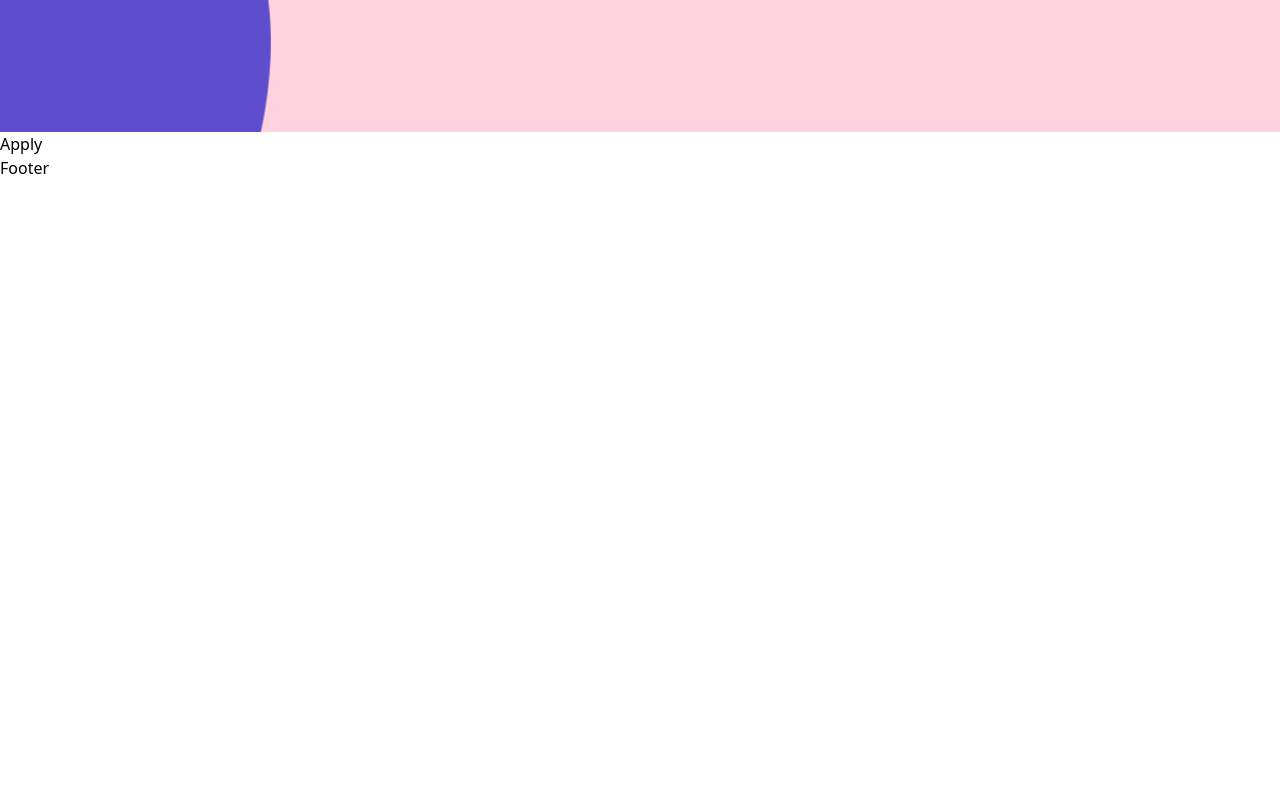
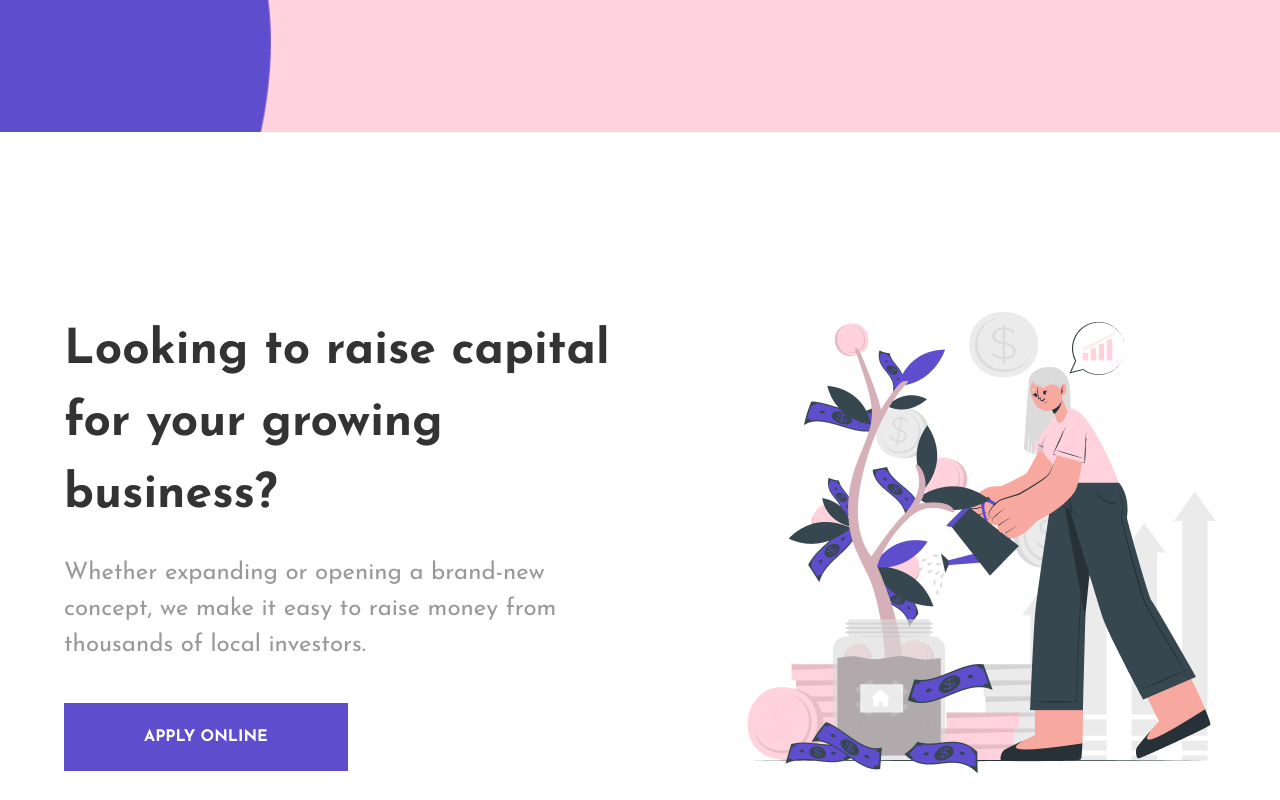
Before and after one commit to AlfazUlIslam/next-invest, a React (Vite) app: page / in a window 1280 px wide. Shown: the part 2980-3780 px from the top of the page. Before the commit the page ends 3160 px from the top, so only its background shows below. Built offline with nearby package versions, Linux system fonts and the light colour scheme.

Commit message:
apply section added

```diff
--- a/src/sections/Apply/Apply.jsx
+++ b/src/sections/Apply/Apply.jsx
@@ -1,6 +1,34 @@
+import { SectionButton } from "../../components"
+import { cuate } from "../../assets"
+
 const Apply = () => {
   return (
-    <div>Apply</div>
+    // apply
+    <section>
+      {/* container */}
+      <div className="container px-6 py-[60px] flex flex-col gap-[40px] items-center lg:py-[180px] lg:flex-row lg:gap-0 lg:justify-between">
+        {/* content */}
+        <div>
+          {/* heading */}
+          <h2 className="w-[280px] font-josefinSans font-bold text-[26px] text-niGreyPrimary text-center sm:w-[400px] sm:text-[32px] md:w-[450px] md:text-[35px] lg:w-[570px] lg:text-[48px] lg:text-start">
+            Looking to raise capital
+            for your growing business?
+          </h2>
+          {/* description */}
+          <p className="w-[220px] font-josefinSans font-normal text-[16px] text-niGreySecondary text-center mt-[16px] mb-[26px] mx-auto sm:w-[320px] md:w-[350px] md:text-[18px] lg:w-[570px] lg:text-[24px] lg:text-start lg:mx-0 lg:mt-[24px] lg:mb-[40px]">
+            Whether expanding or opening a brand-new concept, we make it easy to raise money from thousands of local investors.
+          </p>
+          {/* button */}
+          <div className="text-center lg:text-start">
+            <SectionButton content="APPLY ONLINE" />
+          </div>
+        </div>
+        {/* image */}
+        <div>
+          <img className="w-[250px] sm:w-[350px] md:w-[450px] lg:w-auto" src={cuate} alt="Person Watering Plants" />
+        </div>
+      </div>
+    </section>
   )
 }
 export default Apply
--- a/src/sections/PaidOut/PaidOut.jsx
+++ b/src/sections/PaidOut/PaidOut.jsx
@@ -8,7 +8,6 @@ const PaidOut = () => {
       style={{backgroundImage: `url(${paidOutImage})`}}
     >
       {/* container */}
-      {/* py-[160px] justify-between */}
       <div className="container px-6 py-[60px] flex flex-col gap-[40px] items-center lg:py-[160px] lg:flex-row lg:gap-0 lg:justify-between">
         {/* content */}
         <div>
@@ -17,12 +16,10 @@ const PaidOut = () => {
             <img className="w-[40px] mx-auto lg:w-auto lg:mx-0" src={subtract} alt="Flow Line" />
           </div>
           {/* heading */}
-          {/* w-[570px] text-[48px] */}
           <h1 className="w-[280px] font-josefinSans font-bold text-[26px] text-niGreyPrimary text-center mt-[40px] mb-[24px] sm:w-[400px] sm:text-[32px] md:w-[450px] md:text-[35px] lg:w-[570px] lg:text-[48px] lg:text-start">
             $7M+ paid out to investors
           </h1>
           {/* description */}
-          {/* w-[570px] text-[24px] */}
           <p className="w-[220px] font-josefinSans font-normal text-[16px] text-white text-center mx-auto sm:w-[320px] md:w-[350px] md:text-[18px] lg:w-[570px] lg:text-[24px] lg:text-start lg:mx-0">
             Next Invest has already paid out over $7M in cash returns to investors. Earn potential cash payments through unique revenue-share and debt financing investments.
           </p>
```
